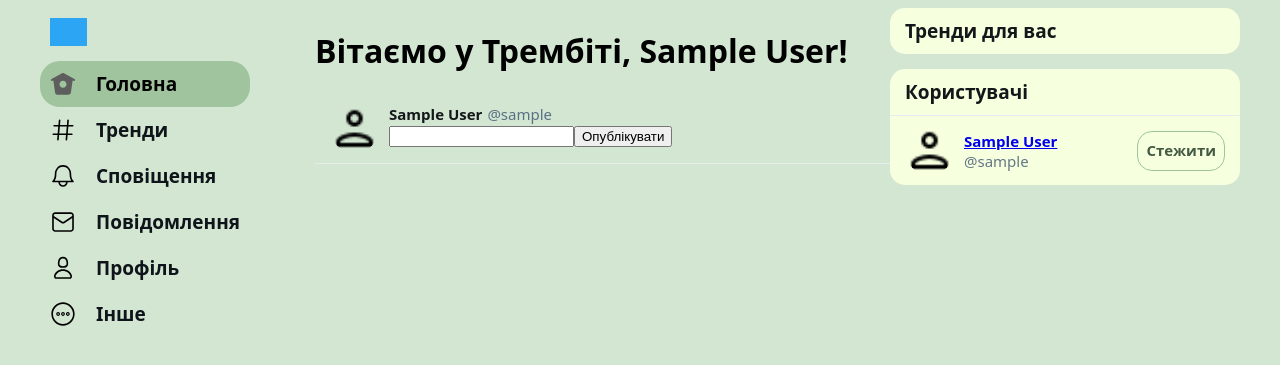
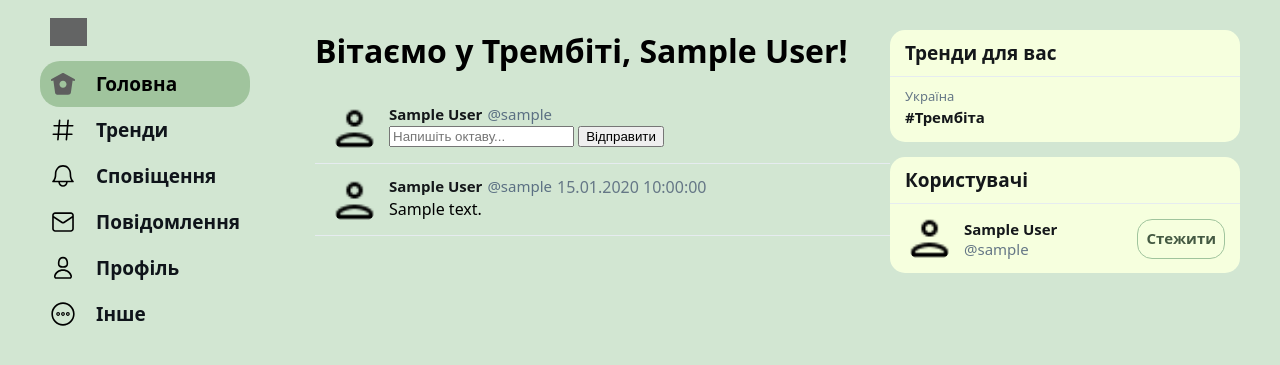
Before and after one commit to JeniaD/Trembita, a Flask app: page /home in a window 1280 px wide. Shown: the top 365 px of the page. Run offline with Flask 3, Linux system fonts and the light colour scheme; a user stored in the database is signed in; tables that the repository leaves empty hold one stand-in row (values such as "Sample post"); some web fonts are replaced; grey boxes are pictures that could not be loaded.

Commit message:
Added posting +minor improvements

```diff
--- a/app/routes/user.py
+++ b/app/routes/user.py
@@ -1,19 +1,34 @@
-from flask import render_template, Blueprint, abort
-from app.models import User
+from flask import render_template, Blueprint, abort, flash, request, redirect, url_for, jsonify
+from app.models import User, Post
 from flask_login import login_required, current_user
+from app import db
 
 user = Blueprint("user", __name__)
 
+@user.route("/profile")
 @login_required
-@user.route("/profile")
 def Profile():
-    return render_template("profile.html", name=current_user.name, \
-                           username=current_user.username, about=current_user.about, posts=current_user.posts.all(), private=current_user.private)
+    return render_template("profile.html")
 
+@user.route("/trending") #trends
 @login_required
+def Trends():
+    return render_template("trends.html")
+
 @user.route("/notifications")
+@login_required
 def Notifications():
     return render_template("notifications.html")
+
+@user.route("/messages")
+@login_required
+def Messages():
+    return render_template("messages.html")
+
+@user.route("/other")
+@login_required
+def Other():
+    return render_template("other.html")
 
 user.route("/profile/<username>")
 def ShowProfile(username):
@@ -24,8 +39,27 @@ def ShowProfile(username):
     if user.private: render_template("user.html", name=user.name, username=user.username, about=user.about, private=True)
     return render_template("user.html", name=user.name, username=user.username, about=user.about, posts=user.posts.all(), private=False)
 
+@user.route("/home")
 @login_required
-@user.route("/home")
 def Home():
     users = User.query.all()
-    return render_template("index.html", recommendedUsers=users[:5])
+    posts = Post.query.order_by(Post.date.desc()).all()
+    return render_template("index.html", recommendedUsers=users[:5], posts=posts)
+
+@user.route("/post", methods=["POST"])
+@login_required
+def MakePost():
+    content = request.json.get("content") # request.form.get("content")
+    if not content or len(content) > 100:
+        return jsonify({"message": "Content cannot be empty or longer than 100 characters"}), 400
+        # flash("Error: octave is too large")
+        # abort(422)
+        # return redirect(url_for("main.Home"))
+
+    post = Post(content=content, userID=current_user.id)
+    db.session.add(post)
+    db.session.commit()
+    return jsonify({"message": "Post created successfully"}), 201
+    # flash("Success!")
+    # return redirect(url_for("main.Home"))
+    # return jsonify({'message': 'Post created successfully'}), 200
--- a/app/static/css/blocks/brand.css
+++ b/app/static/css/blocks/brand.css
@@ -1,5 +1,5 @@
 .brand {
   height: 28px;
-  filter: invert(46%) sepia(99%) saturate(1449%) hue-rotate(176deg) brightness(100%) contrast(91%);
+  filter: invert(38%) sepia(38%) saturate(38%) hue-rotate(120deg) brightness(38%) contrast(38%); /*invert(46%) sepia(99%) saturate(1449%) hue-rotate(176deg) brightness(100%) contrast(91%);*/
   padding: 10px;
 }
--- a/app/static/css/blocks/who-to-follow.css
+++ b/app/static/css/blocks/who-to-follow.css
@@ -32,6 +32,11 @@
   font-weight: 700;
 }
 
+.who-to-follow__author-name a /*::shadow*/ {
+  color: #14171a;
+  text-decoration: none;
+}
+
 .who-to-follow__content {
   display: flex;
   justify-content: space-between;
--- a/app/templates/base.html
+++ b/app/templates/base.html
@@ -49,6 +49,7 @@
       </div>
       <div class="layout__right-sidebar-container">
         <div class="layout__right-sidebar">
+          <br>
           <div class="trends-for-you">
             <div class="trends-for-you__block">
               <div class="trends-for-you__heading"> Тренди для вас </div>
--- a/app/templates/index.html
+++ b/app/templates/index.html
@@ -34,18 +34,61 @@
                 <div class="octave__author-name"> {{ current_user.name }} </div>
                 <div class="octave__author-slug"> @{{ current_user.username }} </div>
             </div>
-            <div class="octave__content"><input/><button>Опублікувати</button></div>
+            <div class="octave__content">
+                <form id="postForm" method="post">
+                    <input type="text" name="content" placeholder="Напишіть октаву...">
+                    <button type="button" onclick="createPost()">Відправити</button>
+                </form>
+                <!-- <form id="create-post-form" method="POST" action="/post">
+                    <input type="text" name="content" placeholder="Октава" required>
+                    <button type="submit" id="create-post-btn">Опублікувати</button>
+                </form> -->
+            </div>
         </div>
     </div>
+
+    <script>
+        function createPost() {
+            const content = document.querySelector('input[name="content"]').value;
+            if (!content) {
+                alert("Октава пуста... :(");
+                return;
+            }
+
+            const data = {
+                content: content
+            };
+
+            // Make the AJAX POST request
+            fetch("/post", {
+                method: "POST",
+                headers: {
+                    "Content-Type": "application/json"
+                },
+                body: JSON.stringify(data)
+            })
+            .then(response => response.json())
+            .then(data => {
+                console.log(data.message); //alert(data.message); // Display the response from the server
+                document.getElementById("postForm").reset(); // Clear the form
+
+                location.reload(); // Warning: this is not correct
+            })
+            .catch(error => {
+                console.error("Error:", error);
+                alert("Помилка: " + error);
+            });
+        }
+    </script>
     {% endif %}
     {% for octave in posts %}
         <div class="octave">
           <img class="octave__author-logo" src="{{ url_for('static', filename='img/user-icon.png') }}" />
           <div class="octave__main">
             <div class="octave__header">
-              <div class="octave__author-name"> Name </div>
-              <div class="octave__author-slug"> @nickname </div>
-              <div class="octave__publish-time">{{ octave.date }}</div>
+              <div class="octave__author-name"> {{ octave.author.name }} </div>
+              <div class="octave__author-slug"> @{{ octave.author.username }} </div>
+              <div class="octave__publish-time">{{ octave.date.strftime("%d.%m.%Y %H:%M:%S") }}</div>
             </div>
             <div class="octave__content">{{ octave.content }}</div>
           </div>
@@ -54,6 +97,10 @@
 {% endblock content %}
 
 {% block trending %}
+    <div class="trends-for-you__block">
+        <div class="trends-for-you__meta-information"> Україна </div>
+        <div class="trends-for-you__trend-name"> #Трембіта </div>
+    </div>
     {% for trend in trending %}
         <div class="trends-for-you__block">
             <div class="trends-for-you__meta-information"> {{ trend.info }} </div>
--- a/requirements.txt
+++ b/requirements.txt
@@ -10,3 +10,4 @@ Jinja2==3.1.2
 MarkupSafe==2.1.3
 SQLAlchemy==2.0.18
 WTForms==3.0.1
+Flask-Babel-3.1.0
```
Also changed, not shown: TODO.md (+1 -0 lines), app/__init__.py (+8 -0 lines), app/models.py (+9 -9 lines), app/templates/login.html (+8 -11 lines), app/templates/profile.html (+9 -7 lines).
